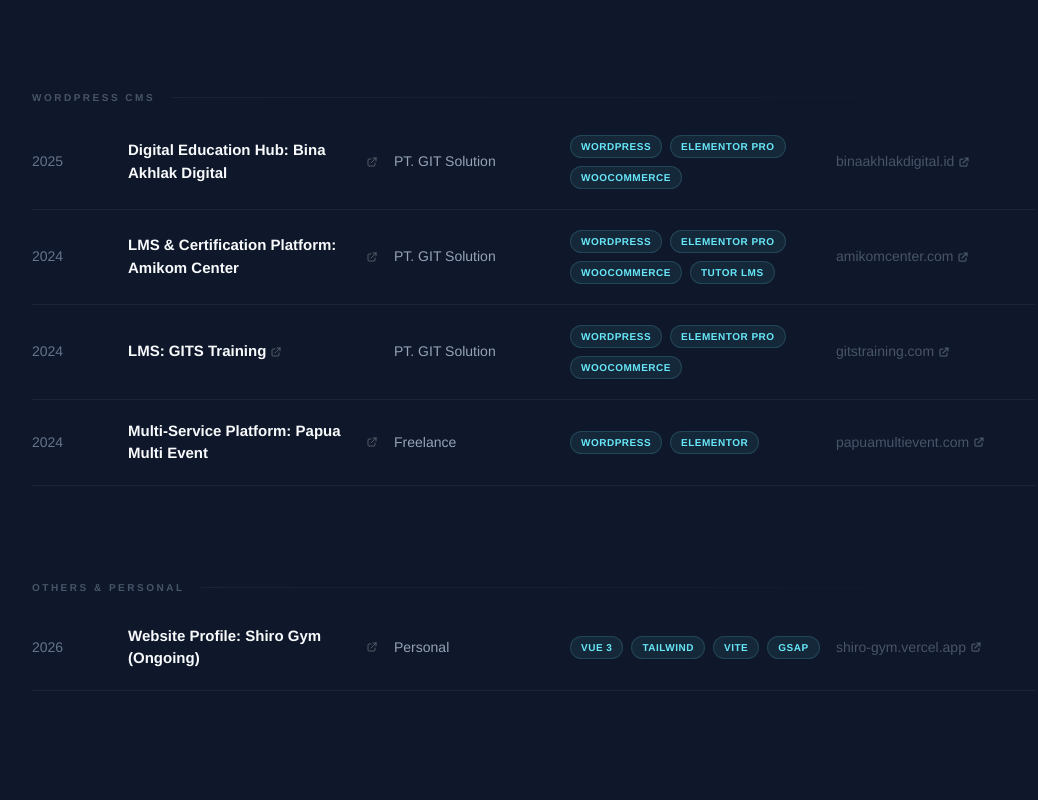
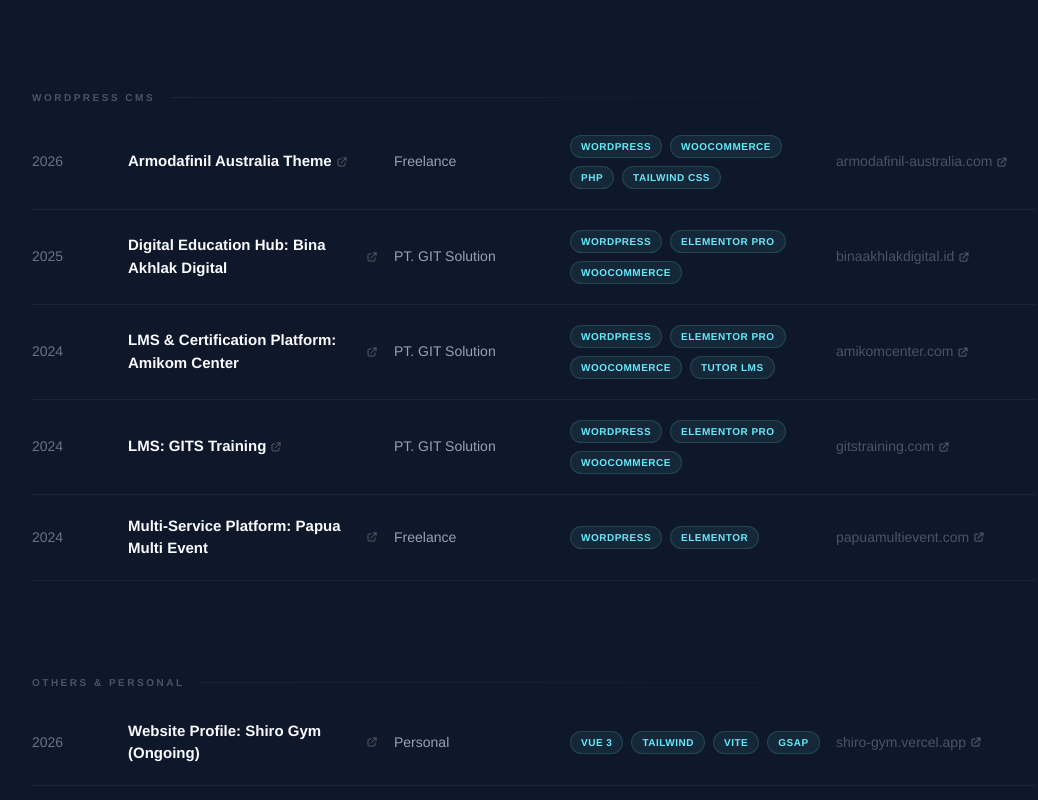
Before and after one commit to bintangmogot/bintang-profile, a Vue app: page /projects in a window 1280 px wide. Shown: the part 980-1780 px from the top of the page, without its empty margins (116-1154 px from the left). Built offline with nearby package versions, Linux system fonts and the light colour scheme.

Commit message:
feat: add armodafinil australia project to portfolio

```diff
--- a/src/components/Scrollytelling.vue
+++ b/src/components/Scrollytelling.vue
@@ -190,6 +190,32 @@
 import { language } from '../store.js';
 
 const steps = computed(() => [
+    {
+        navTitle: "Web Theme",
+        title: language.value === 'EN' ? "Armodafinil Australia Theme" : "Tema Web Armodafinil Australia",
+        description: language.value === 'EN'
+            ? "A custom web theme developed for Armodafinil Australia. Features a responsive layout and clean UI tailored for an e-commerce platform."
+            : "Tema web kustom yang dikembangkan untuk Armodafinil Australia. Menampilkan layout responsif dan antarmuka yang bersih untuk platform e-commerce.",
+        longDescription: language.value === 'EN'
+            ? "A custom web theme developed for Armodafinil Australia. Features a responsive layout, modern design, and clean UI tailored for an e-commerce platform. Built to ensure fast loading times and a seamless shopping experience for customers."
+            : "Tema web kustom yang dikembangkan untuk Armodafinil Australia. Menampilkan layout responsif, desain modern, dan antarmuka yang bersih khusus untuk platform e-commerce. Dibangun untuk memastikan waktu muat yang cepat dan pengalaman belanja yang mulus bagi pelanggan.",
+        media: "https://res.cloudinary.com/workstation-/image/upload/v1782790051/profile-bintang/dark/banner-armodafinil-australia.png",
+        type: "image",
+        githubLink: "",
+        liveLink: "https://armodafinil-australia.com/",
+        techStack: ["WordPress", "WooCommerce", "PHP", "Tailwind CSS"],
+        features: language.value === 'EN' ? [
+            "Responsive Web Design",
+            "E-commerce UI",
+            "Fast Loading Speed",
+            "Modern Aesthetics"
+        ] : [
+            "Desain Web Responsif",
+            "Antarmuka E-commerce",
+            "Kecepatan Muat Cepat",
+            "Estetika Modern"
+        ]
+    },
     {
         navTitle: "Frontend",
         title: language.value === 'EN' ? "Cinematic Slide Deck: Capluk Portfolio" : "Website Presentasi Sinematik: Portofolio Capluk",
--- a/src/pages/ProjectArchive.vue
+++ b/src/pages/ProjectArchive.vue
@@ -289,6 +289,30 @@
 };
 
 const archiveProjects = computed(() => [
+  {
+    year: '2026',
+    title: language.value === 'EN' ? 'Armodafinil Australia Theme' : 'Tema Web Armodafinil Australia',
+    madeAt: 'Freelance',
+    techStack: ["WordPress", "WooCommerce", "PHP", "Tailwind CSS"],
+    linkDisplay: 'armodafinil-australia.com',
+    liveLink: 'https://armodafinil-australia.com/',
+    githubLink: '',
+    media: 'https://res.cloudinary.com/workstation-/image/upload/v1782790051/profile-bintang/dark/banner-armodafinil-australia.png',
+    longDescription: language.value === 'EN'
+      ? 'A custom web theme developed for Armodafinil Australia. Features a responsive layout, modern design, and clean UI tailored for an e-commerce platform. Built to ensure fast loading times and a seamless shopping experience for customers.'
+      : 'Tema web kustom yang dikembangkan untuk Armodafinil Australia. Menampilkan layout responsif, desain modern, dan antarmuka yang bersih khusus untuk platform e-commerce. Dibangun untuk memastikan waktu muat yang cepat dan pengalaman belanja yang mulus bagi pelanggan.',
+    features: language.value === 'EN' ? [
+      "Responsive Web Design",
+      "E-commerce UI",
+      "Fast Loading Speed",
+      "Modern Aesthetics"
+    ] : [
+      "Desain Web Responsif",
+      "Antarmuka E-commerce",
+      "Kecepatan Muat Cepat",
+      "Estetika Modern"
+    ],
+  },
   {
     year: '2026',
     title: language.value === 'EN' ? 'Cinematic Slide Deck: Capluk Portfolio' : 'Website Presentasi Sinematik: Portofolio Capluk',
```
